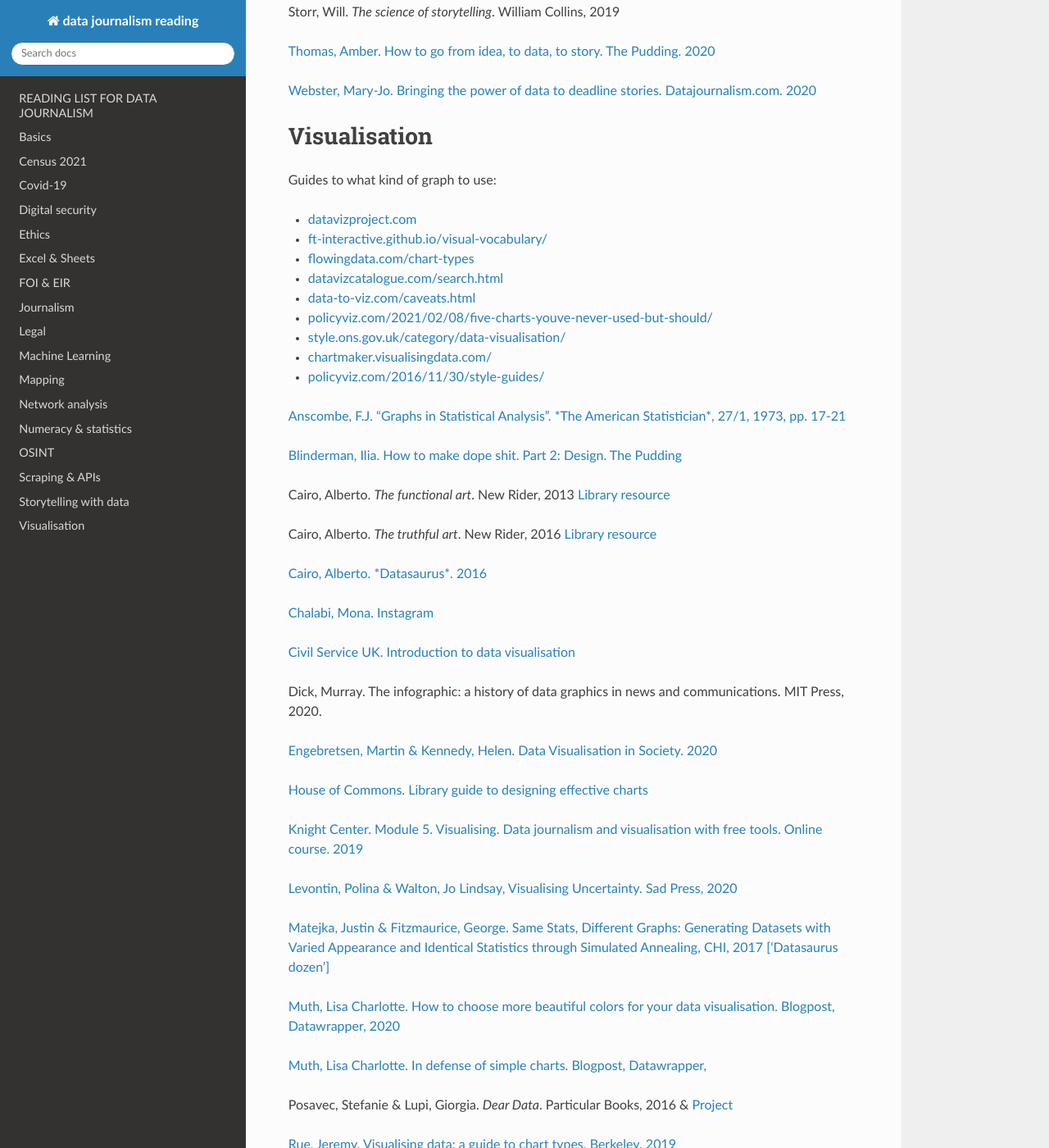
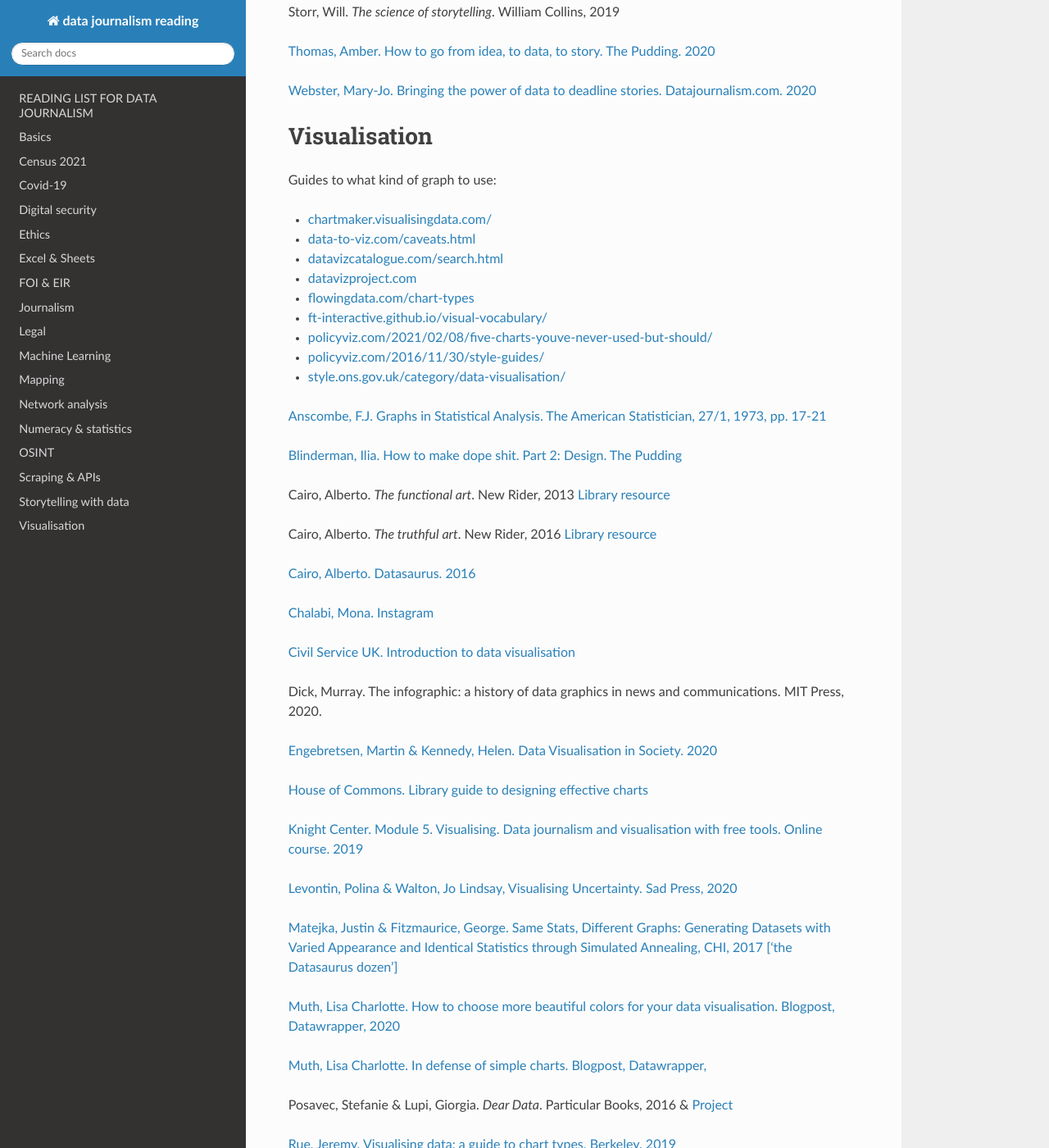
Before and after one commit to aodhanlutetiae/dj_reading, a Sphinx documentation site: the page built from docs/source/index.rst, in a window 1280 px wide and 1400 px high, scrolled down 17525 px. Shown: the whole window at 82% size. Built offline with Sphinx 7.4.7 and the Read the Docs theme 2.0.0, drawn with Linux system fonts in a browser that asks for light colours.

Commit message:
small pts

```diff
--- a/docs/source/index.rst
+++ b/docs/source/index.rst
@@ -936,17 +936,17 @@ Visualisation
 
 Guides to what kind of graph to use:
 
+-  `chartmaker.visualisingdata.com/ <http://chartmaker.visualisingdata.com/>`_
+-  `data-to-viz.com/caveats.html <https://www.data-to-viz.com/caveats.html>`_
+-  `datavizcatalogue.com/search.html <https://datavizcatalogue.com/search.html>`_
 -  `datavizproject.com <https://datavizproject.com/>`_
+-  `flowingdata.com/chart-types <https://flowingdata.com/chart-types>`_
 -  `ft-interactive.github.io/visual-vocabulary/ <http://ft-interactive.github.io/visual-vocabulary/>`_
--  `flowingdata.com/chart-types <https://flowingdata.com/chart-types>`_
--  `datavizcatalogue.com/search.html <https://datavizcatalogue.com/search.html>`_
--  `data-to-viz.com/caveats.html <https://www.data-to-viz.com/caveats.html>`_
 -  `policyviz.com/2021/02/08/five-charts-youve-never-used-but-should/ <https://policyviz.com/2021/02/08/five-charts-youve-never-used-but-should/>`_
+-  `policyviz.com/2016/11/30/style-guides/ <https://policyviz.com/2016/11/30/style-guides/>`_
 -  `style.ons.gov.uk/category/data-visualisation/ <https://style.ons.gov.uk/category/data-visualisation/>`_
--  `chartmaker.visualisingdata.com/ <http://chartmaker.visualisingdata.com/>`_
--  `policyviz.com/2016/11/30/style-guides/ <https://policyviz.com/2016/11/30/style-guides/>`_
 
-`Anscombe, F.J. "Graphs in Statistical Analysis". *The American Statistician*, 27/1, 1973, pp. 17-21 <https://www.sjsu.edu/faculty/gerstman/StatPrimer/anscombe1973.pdf>`_
+`Anscombe, F.J. Graphs in Statistical Analysis. The American Statistician, 27/1, 1973, pp. 17-21 <https://www.sjsu.edu/faculty/gerstman/StatPrimer/anscombe1973.pdf>`_
 
 `Blinderman, Ilia. How to make dope shit. Part 2: Design. The
 Pudding <https://pudding.cool/process/how-to-make-dope-shit-part-2/>`_
@@ -957,7 +957,7 @@ Cairo, Alberto. *The functional art*. New Rider, 2013
 Cairo, Alberto. *The truthful art*. New Rider, 2016
 `Library resource <https://librarysearch.cardiff.ac.uk/permalink/f/djvk49/TN_cdi_askewsholts_vlebooks_9780133440539>`_
 
-`Cairo, Alberto. *Datasaurus*. 2016 <http://www.thefunctionalart.com/2016/08/download-datasaurus-never-trust-summary.html>`_
+`Cairo, Alberto. Datasaurus. 2016 <http://www.thefunctionalart.com/2016/08/download-datasaurus-never-trust-summary.html>`_
 
 `Chalabi, Mona. Instagram <https://www.instagram.com/monachalabi/?hl=en>`_
 
@@ -981,7 +981,7 @@ Press, 2020 <https://spiral.imperial.ac.uk/bitstream/10044/1/80424/2/VUI_221219.
 `Matejka, Justin & Fitzmaurice, George. Same Stats, Different Graphs:
 Generating Datasets with Varied Appearance and Identical Statistics
 through Simulated Annealing, CHI,
-2017 ['Datasaurus dozen'] <https://www.researchgate.net/publication/316652618_Same_Stats_Different_Graphs_Generating_Datasets_with_Varied_Appearance_and_Identical_Statistics_through_Simulated_Annealing>`_
+2017 ['the Datasaurus dozen'] <https://www.researchgate.net/publication/316652618_Same_Stats_Different_Graphs_Generating_Datasets_with_Varied_Appearance_and_Identical_Statistics_through_Simulated_Annealing>`_
 
 `Muth, Lisa Charlotte. How to choose more beautiful colors for your data visualisation. Blogpost, Datawrapper,
 2020 <https://blog.datawrapper.de/beautifulcolors/>`_
```
